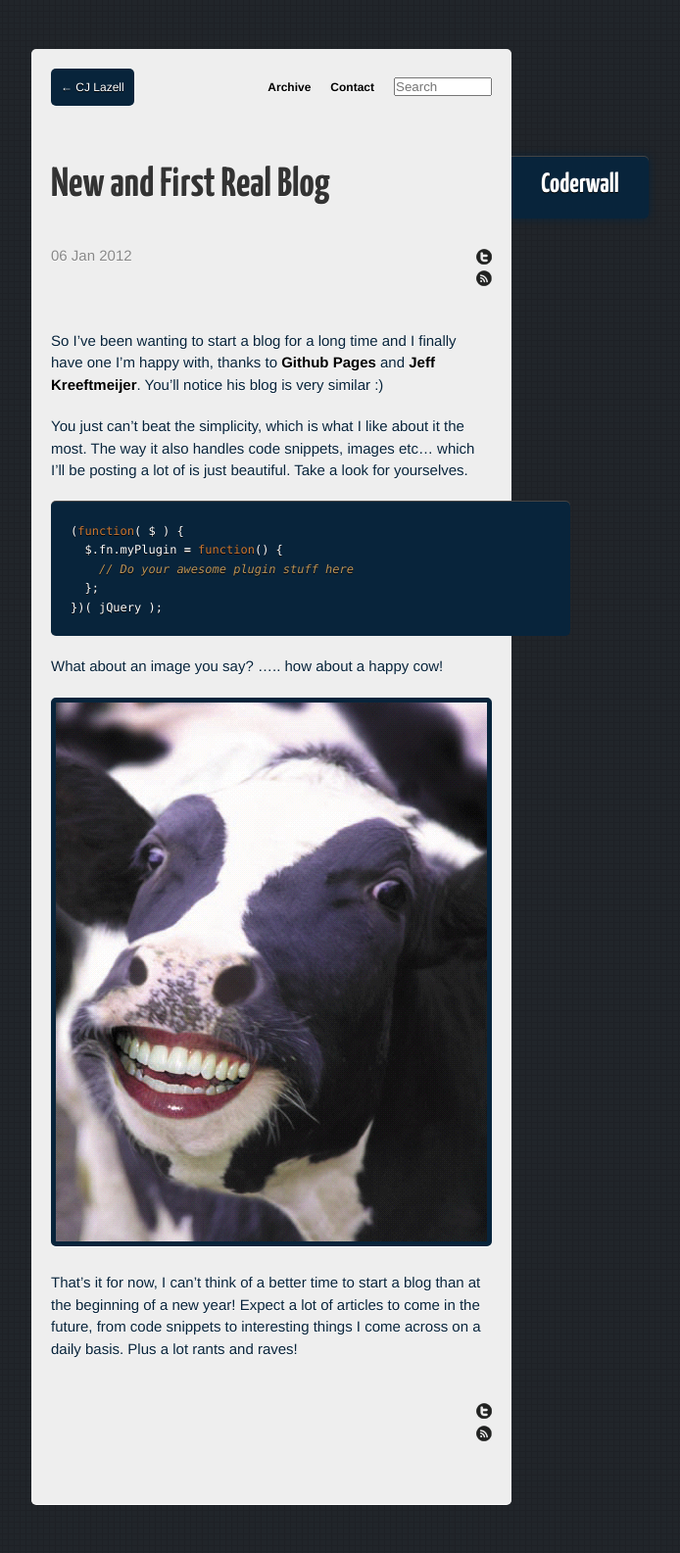
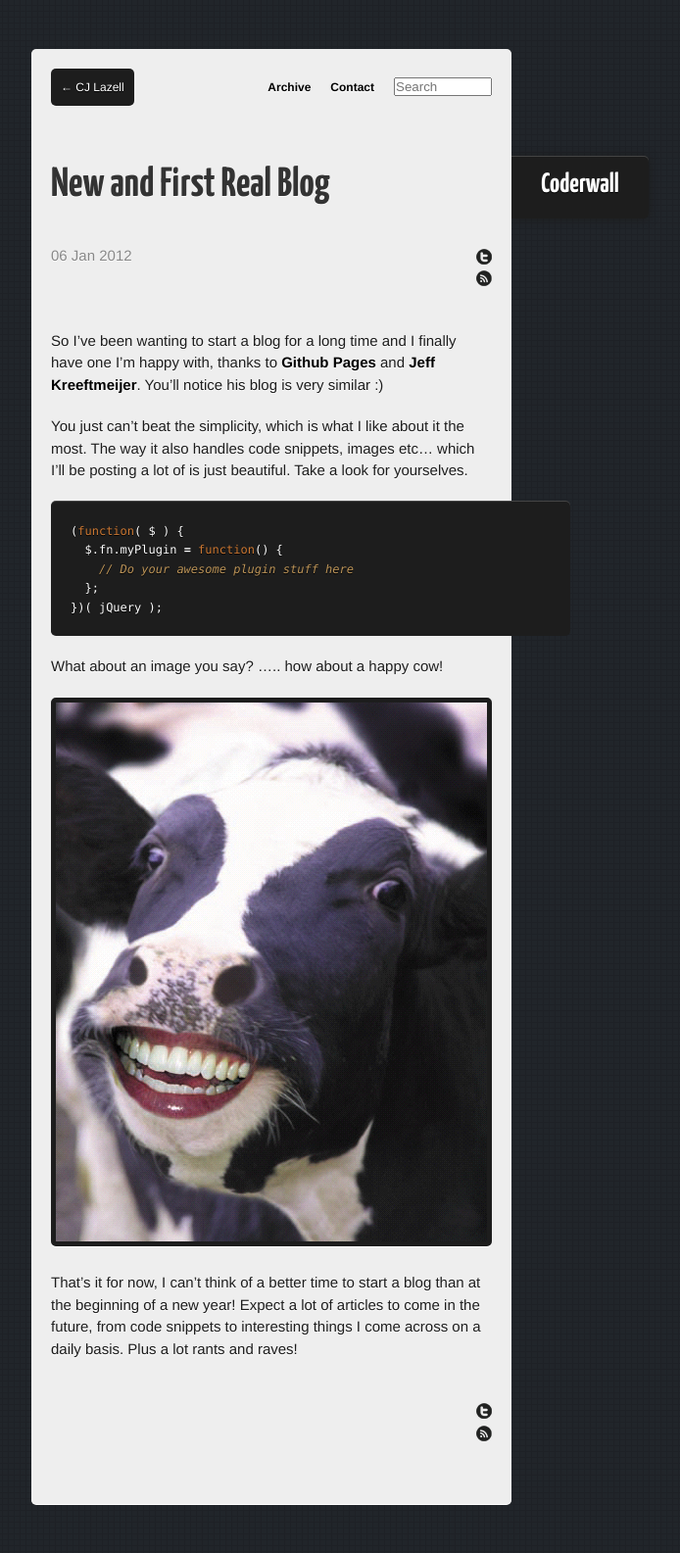
Before and after one commit to cj/cj.github.com, a Jekyll site: the page built from _posts/12-1-6-new-and-first-real-blog.md, in a window 1280 px wide. Shown: the whole page at 98% size, without its empty margins (363-1057 px from the left). Built offline with Jekyll 4.4.1, drawn with Linux system fonts in a browser that asks for light colours; comment, search, counter and statistics services are not loaded.

Commit message:
updated colors again

```diff
--- a/css/screen.css
+++ b/css/screen.css
@@ -1,3 +1,4 @@
+/*1D1D1D*/
 /*08243B*/
 /*092842*/
 @import url(http://fonts.googleapis.com/css?family=Yanone+Kaffeesatz:700);
@@ -20,7 +21,7 @@ body
   -o-background-size:100% auto;
   -webkit-background-size:100% auto;
   background-attachment:fixed;
-  background-color:#08243B;
+  background-color:#1D1D1D;
   /*background-image: url('../images/background.jpg');*/
   background-position:center;
   background-size:100% auto;
@@ -85,11 +86,11 @@ div#container
   -moz-border-radius:5px;
   -moz-box-shadow:0 1px 0 #fff;
   -webkit-border-radius:5px;
-  -webkit-box-shadow:0 -1px 0 #fff, 0 0 10px #08243B;
+  -webkit-box-shadow:0 -1px 0 #fff, 0 0 10px #1D1D1D;
   background-color:#eee;
   border-radius:5px;
   box-shadow:0 1px 0 #fff;
-  color:#08243B;
+  color:#1D1D1D;
   font-size:15px;
   line-height:150%;
   opacity:0.9px;
@@ -106,7 +107,7 @@ div#content img, div#content object
   -moz-box-shadow:0 1px 0 #fff;
   -webkit-border-radius:5px;
   -webkit-box-shadow:0 1px 0 #fff;
-  border: 5px #08243B solid;
+  border: 5px #1D1D1D solid;
   width: 440px;
 }
 
@@ -155,14 +156,14 @@ div.ad{
 
 div.box{
   width: 120px;
-  background-color: #08243B;
+  background-color: #1D1D1D;
   padding: 10px;
   -moz-border-radius-topright:5px;
   -moz-border-radius-bottomright:5px;
   -moz-box-shadow:0 -1px 0 #444;
   -webkit-border-top-right-radius:5px;
   -webkit-border-bottom-right-radius:5px;
-  -webkit-box-shadow:0 -1px 0 #444, 0 0 10px #08243B;
+  -webkit-box-shadow:0 -1px 0 #444, 0 0 10px #1D1D1D;
   z-index:0;
 }
 
@@ -195,7 +196,7 @@ h1
   -moz-box-shadow:0 1px 0 #fff;
   -webkit-border-radius:5px;
   -webkit-box-shadow:0 1px 0 #fff;
-  background-color:#08243B;
+  background-color:#1D1D1D;
   border-radius:5px;
   box-shadow:0 1px 0 #fff;
   color:#fff;
@@ -311,7 +312,7 @@ div#content pre
   -moz-box-shadow:0 -1px 0 #444;
   -webkit-border-radius:5px;
   -webkit-box-shadow:0 -1px 0 #444;
-  background-color:#08243B;
+  background-color:#1D1D1D;
   color:#fff;
   font-size: 13px;
   padding: 20px;
@@ -369,7 +370,7 @@ a:hover span.balloon{
 }
 
 span.balloon{
-  background-color: #08243B;
+  background-color: #1D1D1D;
   color: #fff;
   font-size: 10px;
   padding:3px 5px;
```
